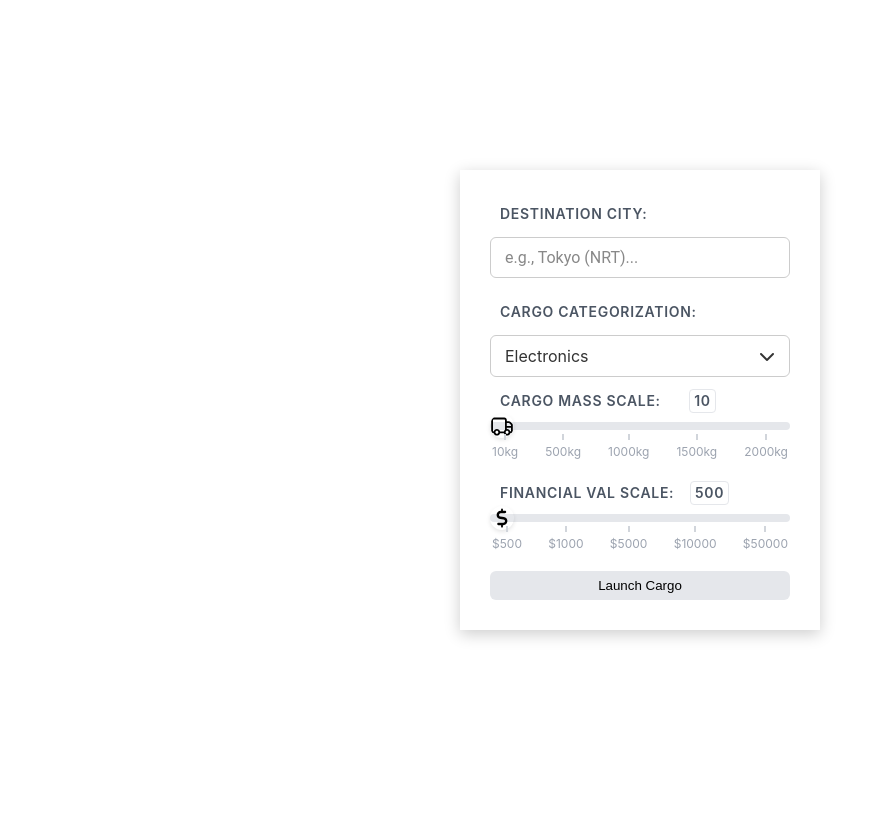
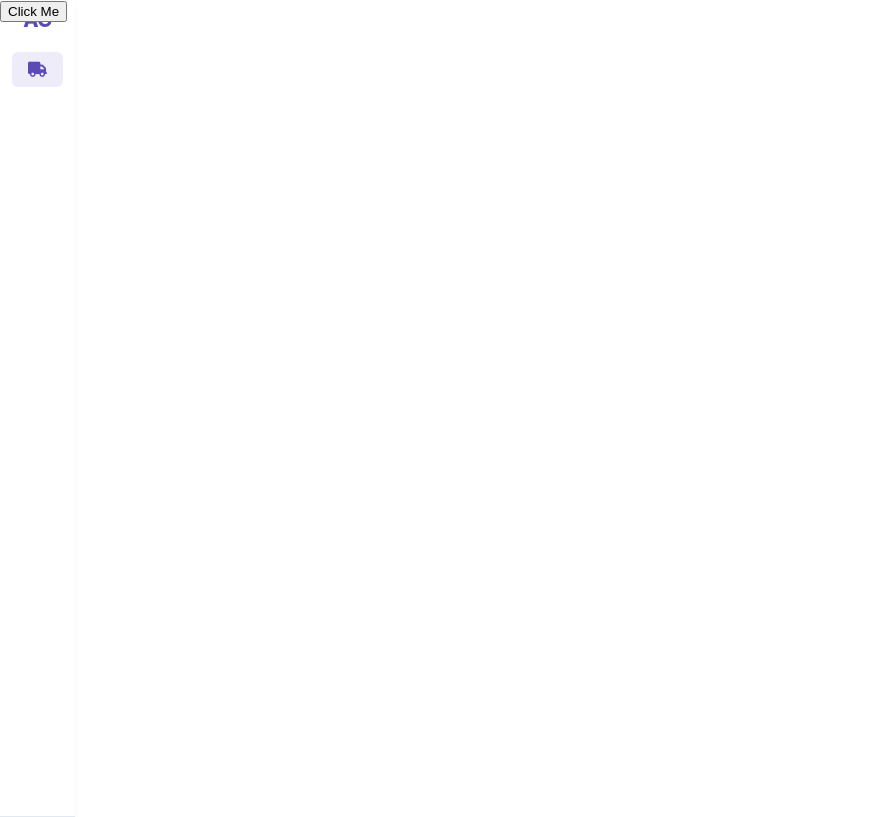
Before and after one commit to ARGUS269/Aetheria-Logistics-Hub, a Vue app: page /logistic in a window 1280 px wide. Shown: the whole page, without its empty margins (0-888 px from the left). Built offline with nearby package versions, Linux system fonts and the light colour scheme.

Commit message:
feat: initial project setup

```diff
--- a/src/App.vue
+++ b/src/App.vue
@@ -1,12 +1,67 @@
 <script setup>
 import { ref } from "vue";
-
-import LogisticsHub from "./views/LogisticsHub.vue";
-
 </script>
 
 <template>
-  <LogisticsHub />
+  <div class="app-layout">
+    <nav class="navbar">
+      <div class="nav-brand">AG</div>
+      <div class="nav-brand"></div>
+      <div class="nav-links">
+        <RouterLink to="/logistic" class="nav-item"><i class="fa-solid fa-truck"></i></RouterLink>
+      </div>
+    </nav>
+
+    <main class="app-viewport">
+      <RouterView />
+    </main>
+  </div>
 </template>
 
-<style scoped></style>
+<style>
+
+.navbar {
+  display: flex;
+  flex-direction: column;
+  align-items: center;
+  background-color: #ffffff;
+  padding: 8px 12px;
+  gap: 10px;
+  box-shadow: 0 4px 6px -1px rgba(0, 0, 0, 0.05);
+  border-bottom: 1px solid #e2e8f0;
+  height: 100vh;
+  width: fit-content;
+}
+
+.nav-brand {
+  font-size: 1.25rem;
+  font-weight: 800;
+  color: #5c4bb6;
+  letter-spacing: -0.5px;
+}
+
+.nav-links {
+  display: flex;
+  gap: 20px;
+}
+
+.nav-item {
+  text-decoration: none;
+  font-size: 0.95rem;
+  font-weight: 600;
+  color: #64748b;
+  padding: 8px 16px;
+  border-radius: 6px;
+  transition: all 0.2s ease;
+}
+
+.nav-item:hover {
+  color: #5c4bb6;
+  background-color: #f1f5f9;
+}
+
+.router-link-active {
+  color: #5c4bb6;
+  background-color: #efecf9;
+}
+</style>
--- a/src/components/CargoForm.vue
+++ b/src/components/CargoForm.vue
@@ -8,9 +8,25 @@ const valValue = ref(500);
 const launch = ref("Launch Cargo");
 const isLaunched = ref(false);
 const inputError = ref(false);
+const emit = defineEmits(["SubmitClicked"]);
+
+const props = defineProps({
+  cargoManifest: {
+    type: Array,
+    required: true,
+  },
+});
 
 function chevron() {
   TransIsRotated.value = !TransIsRotated.value;
+}
+
+function isDuplicated(val) {
+  //5004
+  props.cargoManifest.some((value) => {
+    if (val === value.id.slice(-4)) return isDuplicated(val + 1);
+  });
+  return val;
 }
 
 function selectOption(val) {
@@ -19,16 +35,30 @@ function selectOption(val) {
 }
 
 function cargoSubmit() {
+  console.log(destinationCity.value);
+
   if (destinationCity.value === "") {
     inputError.value = true;
     return;
   }
   launch.value = "---------------------";
   isLaunched.value = true;
-  categorization.value = "Electronics";
-  destinationCity.value = "";
-  massValue.value = 10;
-  valValue.value = 500;
+  const intervalID = setInterval(() => {
+    emit("submit-clicked", {
+      id: `TRK-${isDuplicated(Date.now().toString().slice(-4))}`,
+      destination: destinationCity.value,
+      cargoType: categorization.value,
+      weight: massValue.value,
+      value: valValue.value,
+      status: "MANIFEST_CREATED",
+      transitProgress: 0,
+    });
+    categorization.value = "Electronics";
+    destinationCity.value = "";
+    massValue.value = 10;
+    valValue.value = 500;
+    clearInterval(intervalID);
+  }, 2000);
 }
 
 function testInput() {
@@ -196,7 +226,7 @@ button:hover {
   background-size: contain;
   top: 27%;
   transform: translateY(-50%);
-  animation: slideIn 2s ease-in 0s normal 1 forwards;
+  animation: slideIn 2s ease-in normal 1 forwards;
 }
 
 @keyframes slideIn {
@@ -343,7 +373,7 @@ input[type="range"]::-webkit-slider-thumb:hover {
   width: 300px;
   gap: 10px;
 
-  box-shadow: 0 4px 15px rgba(0, 0, 0, 0.2);
+  box-shadow: 0 4px 15px rgba(0, 0, 0, 0.6);
   padding: 30px;
   background-color: white;
 }
--- a/src/views/LogisticsHub.vue
+++ b/src/views/LogisticsHub.vue
@@ -1,18 +1,74 @@
 <script setup>
+import { ref, computed, onMounted, onUnmounted } from "vue";
 import CargoForm from "@/components/CargoForm.vue";
+const isClicked = ref(false);
+const status = ["MANIFEST_CREATED", "IN_TRANSIT", "HELD_IN_CUSTOMS", "DELIVERED"];
+// The Phase: The cargo hit an international border and got frozen by border agents due to a documentation mismatch or a security inspection flag.
+const cargoManifest = ref([
+  {
+    id: "TRK-1002",
+    destination: "Tokyo (NRT)",
+    cargoType: "Electronics",
+    weight: 450,
+    value: 12000,
+    status: "IN_TRANSIT",
+    transitProgress: 45,
+  },
+  {
+    id: "TRK-5541",
+    destination: "London (LHR)",
+    cargoType: "Medical Supplies",
+    weight: 120,
+    value: 25000,
+    status: "HELD_IN_CUSTOMS",
+    transitProgress: 20,
+  },
+]);
+
+function submitClicked(val) {
+  isClicked.value = false;
+  cargoManifest.value.push(val);
+  console.log(cargoManifest.value);
+
+}
 </script>
 
 <template>
-  <div class="dashboard-view">
-    <CargoForm />
+  <div class="dashboard-items" @click="isClicked = false">
+    <button @click="isClicked = !isClicked" @click.stop>Click Me</button>
   </div>
+  <Transition name="shrink-square">
+    <div class="dashboard-view" v-if="isClicked" @click.stop>
+      <CargoForm @submit-clicked="submitClicked" :cargoManifest="cargoManifest" />
+    </div>
+  </Transition>
 </template>
 
 <style scoped>
+.dashboard-items {
+  width: 100vw;
+  min-height: 100vh;
+  position: fixed;
+  top: 0;
+  left: 0;
+}
 .dashboard-view {
   position: absolute;
   top: 50%;
   left: 50%;
   transform: translate(-50%, -50%);
 }
+
+.shrink-square-enter-active,
+.shrink-square-leave-active {
+  transition:
+    opacity 0.3s ease,
+    transform 0.3s ease;
+}
+
+.shrink-square-enter-from,
+.shrink-square-leave-to {
+  opacity: 0;
+  transform: translate(-50%, -50%) scale(0.4);
+}
 </style>
```
